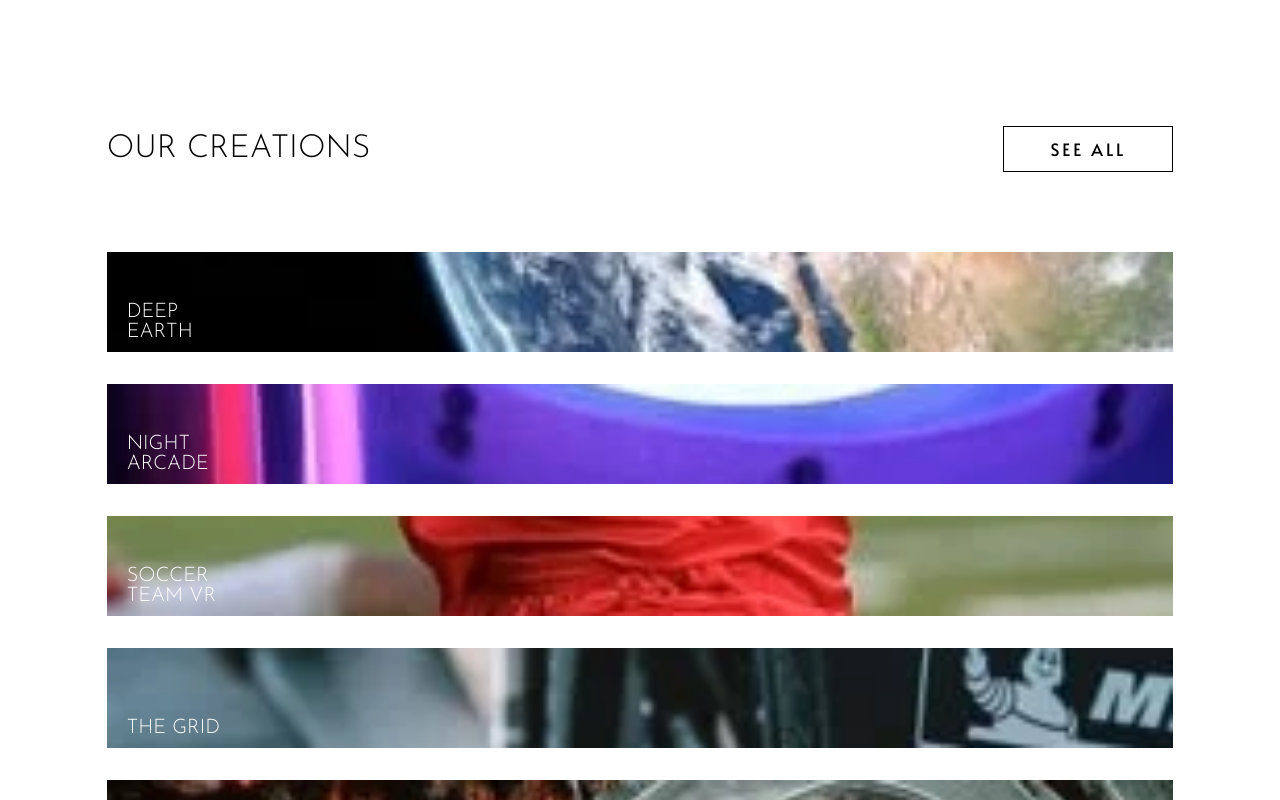
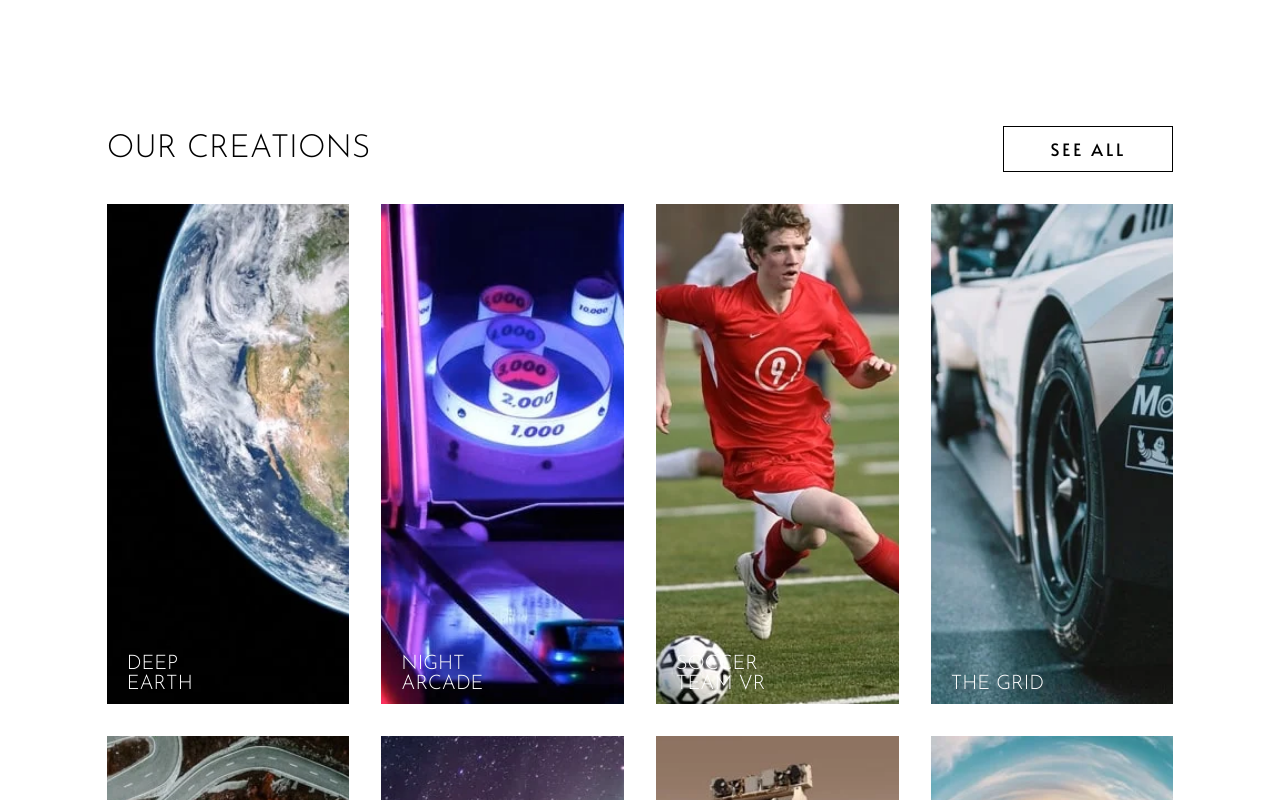
Before and after one commit to JuanBlancodev/loopstudios-landing-page, a React (Vite) app: page / in a window 1280 px wide. Shown: the part 1220-2020 px from the top of the page. Built offline with nearby package versions, Linux system fonts and the light colour scheme.

Commit message:
creations design added for desktop

```diff
--- a/src/components/Creation.jsx
+++ b/src/components/Creation.jsx
@@ -28,6 +28,10 @@ const Wrapper = styled.a`
       color: black;
     }
   }
+
+  @media (width > 720px){
+    height: 500px;
+  }
 `
 
 const Title = styled.h3`
--- a/src/components/Creations.jsx
+++ b/src/components/Creations.jsx
@@ -2,10 +2,6 @@ import styled from 'styled-components'
 import { getWidth } from '../helpers/getWidth'
 import BtnSeeAll from './BtnSeeAll'
 import Creation from './Creation'
-
-const Wrapper = styled.article`
-
-`
 
 const Header = styled.header`
   @media (width > 720px){
@@ -16,6 +12,10 @@ const Header = styled.header`
 `
 
 const Content = styled.div`
+  @media (width > 720px){
+    display: grid;
+    grid-template-columns: repeat(auto-fill, minmax(200px, 1fr));
+  }
 `
 
 const creationsList = [
@@ -71,7 +71,7 @@ const creationsList = [
 
 const Creations = () => {
   return (
-    <Wrapper className='flex flex-column justify-center gap-5'>
+    <article className='flex flex-column gap-2'>
       <Header>
         <h2 className='uppercase ff-primary fw-medium fs-xl center'>Our creations</h2>
         { getWidth() > 720 && <BtnSeeAll /> }
@@ -87,7 +87,10 @@ const Creations = () => {
           />
         )) }
       </Content>
-    </Wrapper>
+      { getWidth() < 720 && <div className='flex justify-center'>
+        <BtnSeeAll />
+      </div> }
+    </article>
   )
 }
 
```
